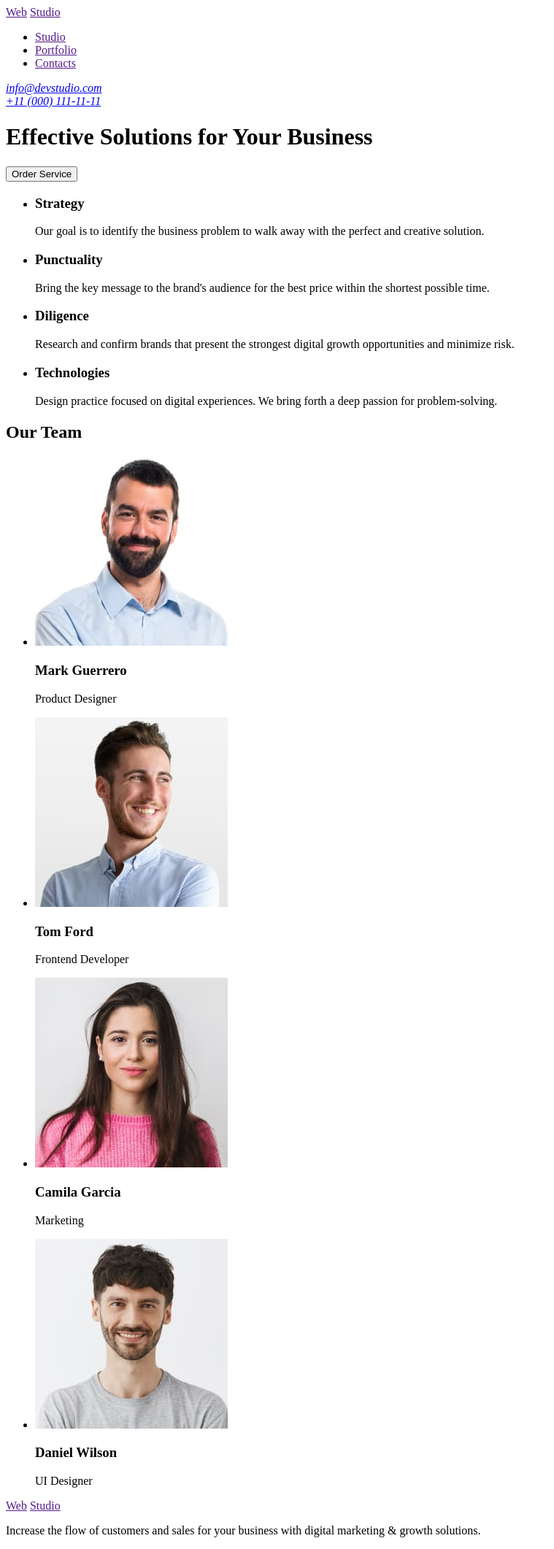
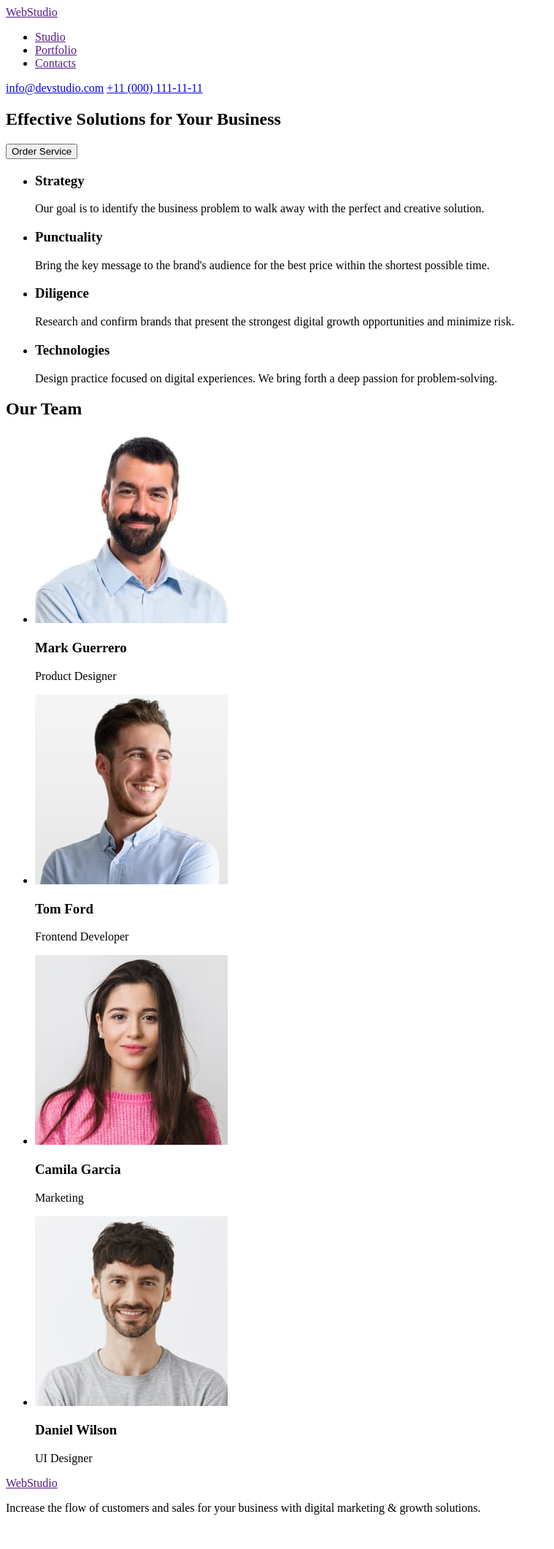
Before and after one commit to Hanna-Chupryna/goit-markup-hw-01, a plain HTML site: page index.html in a window 1280 px wide. Shown: the whole page at 73% size, without its empty margins (0-759 px from the left). After the commit the page ends 2092 px from the top, so only its background shows below. Drawn offline with Linux system fonts and the light colour scheme.

Commit message:
first page

```diff
--- a/index.html
+++ b/index.html
@@ -3,31 +3,31 @@
   <head>
     <meta charset="UTF-8" />
     <meta name="viewport" content="width=device-width, initial-scale=1.0" />
-    <title>Document</title>
+    <title>WebStudio</title>
   </head>
 
   <body>
     <header>
-      <a href="">Web</a>
-      <a href="">Studio</a>
       <nav>
+        <a href=""><span>Web</span>Studio</a>
         <ul>
           <li><a href="">Studio</a></li>
           <li><a href="">Portfolio</a></li>
           <li><a href="">Contacts</a></li>
         </ul>
       </nav>
-      <address>
-        <a href="mailto:info@devstudio.com">info@devstudio.com</a><br />
-        <a href="tel:++110001111111">+11 (000) 111-11-11</a>
-      </address>
+      <a href="mailto:info@devstudio.com">info@devstudio.com</a>
+      <a href="tel:++110001111111">+11 (000) 111-11-11</a>
     </header>
 
     <main>
-      <h1>Effective Solutions for Your Business</h1>
-      <button type="button">Order Service</button>
+      <section>
+        <h1>Effective Solutions for Your Business</h1>
+        <button type="button">Order Service</button>
+      </section>
 
       <section>
+        <h2 hidden>Feature</h2>
         <ul>
           <li>
             <h3>Strategy</h3>
@@ -108,8 +108,7 @@
     </main>
 
     <footer>
-      <a href="">Web</a>
-      <a href="">Studio</a>
+      <a href=""><span>Web</span>Studio</a>
       <p>
         Increase the flow of customers and sales for your business with digital
         marketing & growth solutions.
```
